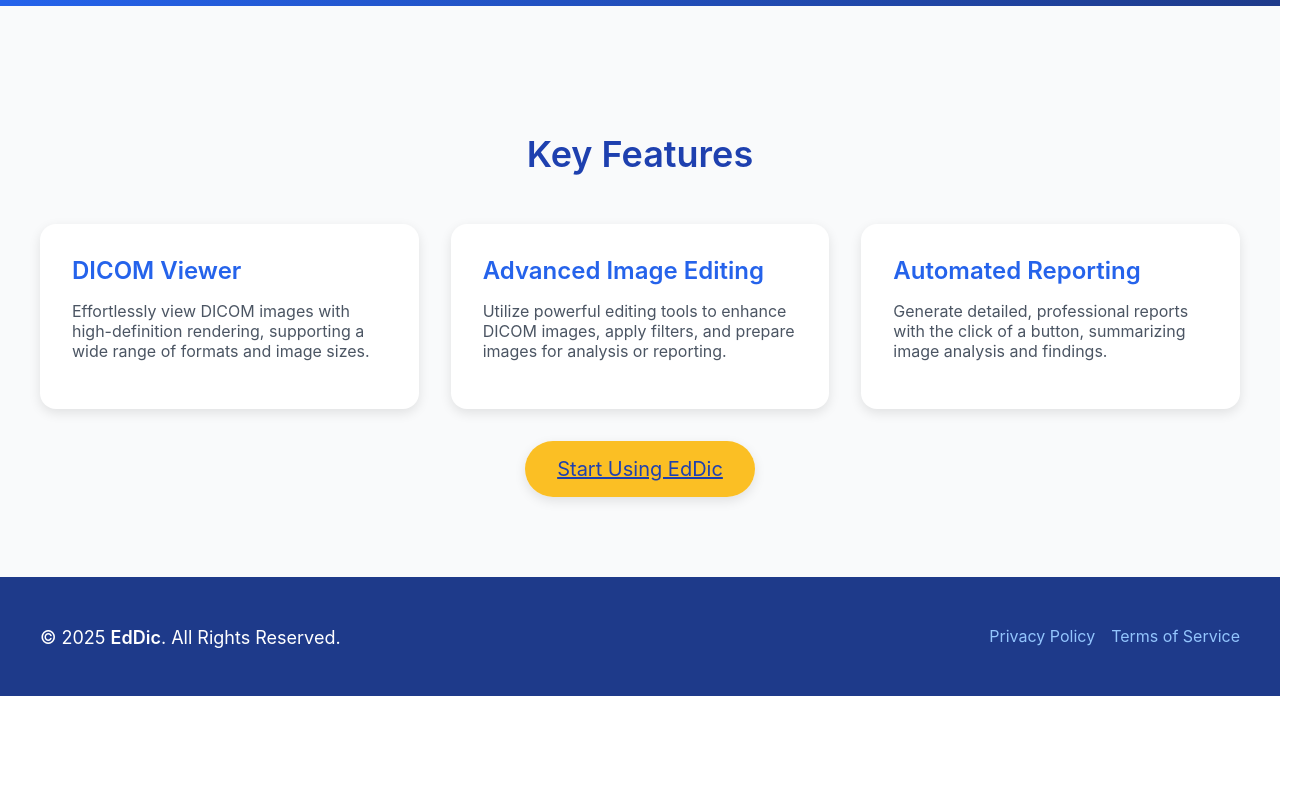
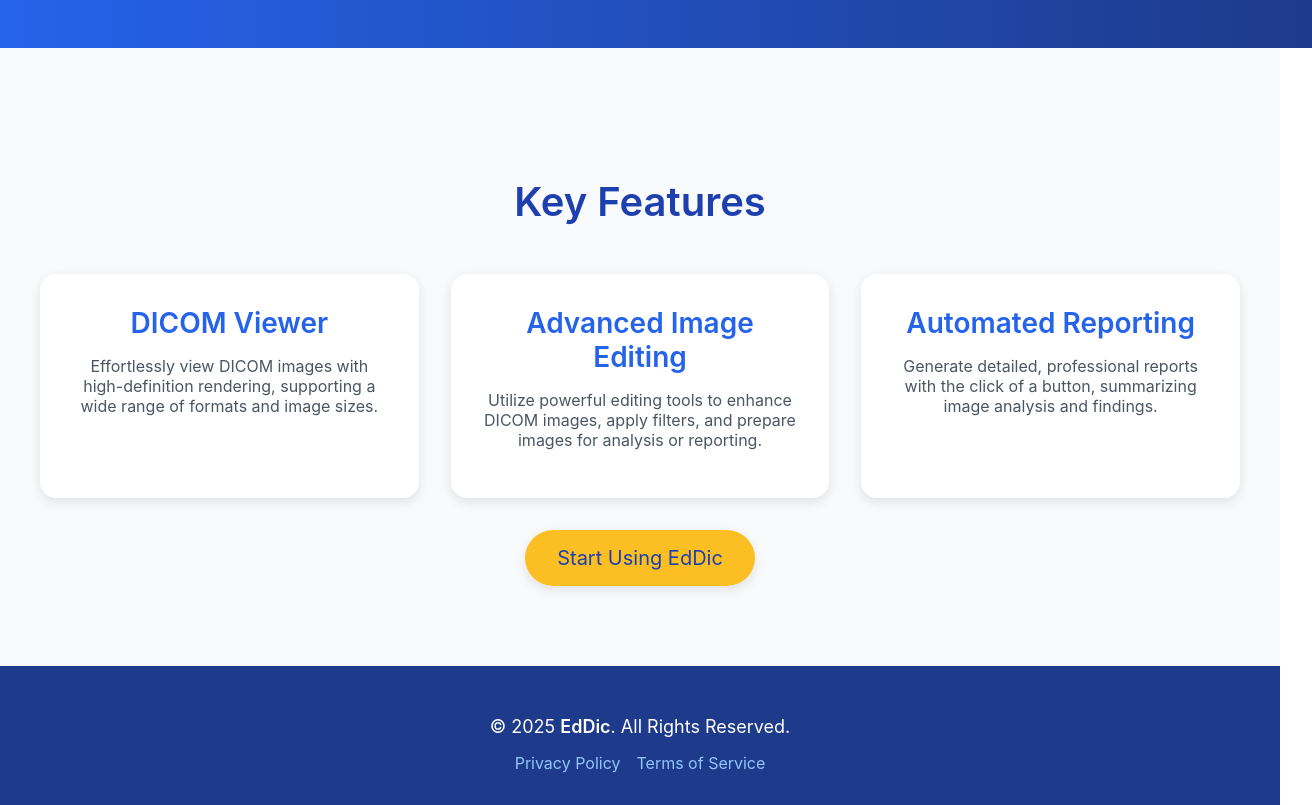
Before and after one commit to SrujanRaghavendraS/Eddic, a React (Create React App) app: page / in a window 1280 px wide. Shown: the part 340-1145 px from the top of the page, 1312 px wide, since content can reach past the window. Before the commit the page ends 1036 px from the top, so only its background shows below. Built offline with nearby package versions, Linux system fonts and the light colour scheme.

Commit message:
Css updated for home page v1

```diff
--- a/src/components/FeatureSection.js
+++ b/src/components/FeatureSection.js
@@ -53,7 +53,7 @@
     paddingRight: '1.5rem',
   },
   heading: {
-    fontSize: '2.25rem',
+    fontSize: 'clamp(1.5rem, 4vw, 2.5rem)', // Responsive font size
     fontWeight: 600,
     textAlign: 'center',
     color: '#1e40af',
@@ -61,7 +61,7 @@
   },
   gridContainer: {
     display: 'grid',
-    gridTemplateColumns: 'repeat(3, 1fr)',  // Set 3 equal-width columns
+    gridTemplateColumns: 'repeat(auto-fit, minmax(250px, 1fr))', // Automatically adjust columns
     gap: '2rem',
   },
   featureCard: {
@@ -69,16 +69,18 @@
     padding: '2rem',
     boxShadow: '0 4px 12px rgba(0, 0, 0, 0.1)',
     borderRadius: '1rem',
-    transition: 'all 0.3s ease-in-out',
+    transition: 'transform 0.3s ease-in-out',
+    textAlign: 'center', // Center content
   },
   featureTitle: {
-    fontSize: '1.5rem',
+    fontSize: 'clamp(1.25rem, 2.5vw, 1.75rem)', // Responsive font size
     fontWeight: 600,
     color: '#2563eb',
     marginBottom: '1rem',
   },
   featureDescription: {
     color: '#4b5563',
+    fontSize: 'clamp(0.875rem, 2vw, 1rem)', // Responsive font size
   },
   ctaContainer: {
     textAlign: 'center',
@@ -87,14 +89,12 @@
   ctaButton: {
     backgroundColor: '#fbbf24',
     color: '#1e40af',
-    paddingLeft: '2rem',
-    paddingRight: '2rem',
-    paddingTop: '1rem',
-    paddingBottom: '1rem',
-    fontSize: '1.25rem',
+    padding: '1rem 2rem',
+    fontSize: 'clamp(1rem, 2.5vw, 1.25rem)', // Responsive font size
     borderRadius: '9999px',
     boxShadow: '0 4px 12px rgba(0, 0, 0, 0.1)',
-    transition: 'all 0.3s ease-in-out',
+    transition: 'transform 0.3s ease-in-out',
+    textDecoration: 'none',
   },
 };
 
--- a/src/components/FooterSection.css
+++ /dev/null
@@ -1,42 +0,0 @@
-/* FooterSection.css */
-
-.footer-section {
-    background-color: #1e3a8a; /* bg-blue-800 */
-    color: white;
-    padding-top: 2rem; /* py-8 */
-    padding-bottom: 2rem; /* py-8 */
-  }
-
-  .footer-section .container {
-    max-width: 1200px;
-    margin-left: auto;
-    margin-right: auto;
-    padding-left: 1.5rem; /* px-6 */
-    padding-right: 1.5rem; /* px-6 */
-    text-align: center;
-  }
-
-  .footer-section p {
-    font-size: 1.125rem; /* text-lg */
-    margin-bottom: 1rem; /* mb-4 */
-  }
-
-  .footer-section .font-semibold {
-    font-weight: 600; /* font-semibold */
-  }
-
-  .footer-section .link-container {
-    display: flex;
-    justify-content: center;
-    gap: 1rem; /* space-x-4 */
-  }
-
-  .footer-section a {
-    color: #93c5fd; /* text-blue-200 */
-    text-decoration: none;
-    transition: color 0.3s ease; /* transition-colors duration-300 */
-  }
-
-  .footer-section a:hover {
-    color: #fbbf24; /* hover:text-yellow-300 */
-  }
--- a/src/components/FooterSection.js
+++ b/src/components/FooterSection.js
@@ -1,16 +1,66 @@
 import React from 'react';
-import './FooterSection.css'; // Import the regular CSS file
 
 const FooterSection = () => {
+  const styles = {
+    footerSection: {
+      backgroundColor: '#1e3a8a', // bg-blue-800
+      color: 'white',
+      paddingTop: '2rem', // py-8
+      paddingBottom: '2rem', // py-8
+      textAlign: 'center',
+    },
+    container: {
+      maxWidth: '1200px',
+      margin: '0 auto',
+      paddingLeft: '1.5rem', // px-6
+      paddingRight: '1.5rem', // px-6
+    },
+    paragraph: {
+      fontSize: '1.125rem', // text-lg
+      marginBottom: '1rem', // mb-4
+    },
+    fontSemiBold: {
+      fontWeight: 600, // font-semibold
+    },
+    linkContainer: {
+      display: 'flex',
+      justifyContent: 'center',
+      gap: '1rem', // space-x-4
+    },
+    link: {
+      color: '#93c5fd', // text-blue-200
+      textDecoration: 'none',
+      transition: 'color 0.3s ease', // transition-colors duration-300
+    },
+    linkHover: {
+      color: '#fbbf24', // hover:text-yellow-300
+    },
+  };
+
   return (
-    <footer className="footer-section">
-      <div className="container">
-        <p className="text-lg mb-4">
-          &copy; {new Date().getFullYear()} <span className="font-semibold">EdDic</span>. All Rights Reserved.
+    <footer style={styles.footerSection}>
+      <div style={styles.container}>
+        <p style={styles.paragraph}>
+          &copy; {new Date().getFullYear()}{' '}
+          <span style={styles.fontSemiBold}>EdDic</span>. All Rights Reserved.
         </p>
-        <div className="link-container">
-          <a href="/" className="footer-link">Privacy Policy</a>
-          <a href="/" className="footer-link">Terms of Service</a>
+        <div style={styles.linkContainer}>
+          <a
+            href="/"
+            style={styles.link}
+            onMouseEnter={(e) => (e.target.style.color = styles.linkHover.color)}
+            onMouseLeave={(e) => (e.target.style.color = styles.link.color)}
+          >
+            Privacy Policy
+          </a>
+          <a
+            href="/"
+            style={styles.link}
+            onMouseEnter={(e) => (e.target.style.color = styles.linkHover.color)}
+            onMouseLeave={(e) => (e.target.style.color = styles.link.color)}
+          >
+            Terms of Service
+          </a>
         </div>
       </div>
     </footer>
--- a/src/components/HeroSection.js
+++ b/src/components/HeroSection.js
@@ -19,33 +19,32 @@
   heroSection: {
     background: 'linear-gradient(to right, #2563eb, #1e3a8a)',
     color: 'white',
-    paddingTop: '1rem',
-    paddingBottom: '7rem',
-    margin: 0, // Remove the margin around the section
-    width: '100%', // Ensure the section takes the full width of the screen
+    padding: '2rem 1rem', // Add padding for small screens
+    margin: 0,
+    width: '100%',
   },
   container: {
     maxWidth: '1200px',
-    margin: '0 auto', // Center the container
-    paddingLeft: '0', // Remove padding on the left
-    paddingRight: '0', // Remove padding on the right
+    margin: '0 auto',
     textAlign: 'center',
   },
   heading: {
-    fontSize: '3rem',
+    fontSize: 'clamp(2rem, 5vw, 3.5rem)', // Dynamically adjusts based on screen size
     fontWeight: 'bold',
     marginBottom: '1.5rem',
   },
   paragraph: {
-    fontSize: '1.125rem',
+    fontSize: 'clamp(1rem, 2.5vw, 1.5rem)', // Dynamically adjusts based on screen size
+    lineHeight: 1.6,
     marginBottom: '2rem',
     maxWidth: '36rem',
     marginLeft: 'auto',
     marginRight: 'auto',
+    padding: '0 1rem', // Add padding for extra small screens
   },
   highlight: {
     color: '#f59e0b',
-  }
+  },
 };
 
 export default HeroSection;
```
Also changed, not shown: src/components/HeroSection.css (deleted, +0 -35 lines).
